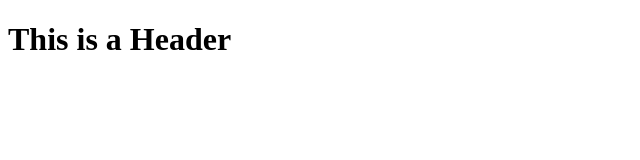
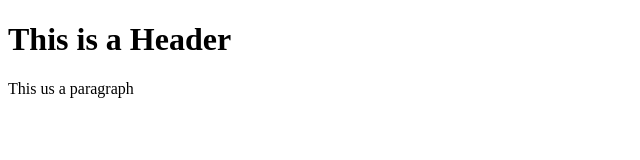
Before and after one commit to mdelzotto/git-test, a plain HTML site: page index.html in a window 1280 px wide. Shown: the whole page, without its empty margins (0-640 px from the left). Drawn offline with Linux system fonts and the light colour scheme.

Commit message:
Second commit

```diff
--- a/index.html
+++ b/index.html
@@ -2,5 +2,6 @@
 <html>
     <body>
         <h1>This is a Header</h1>
+        <p>This us a paragraph</p>
     </body>
 </html>
```
